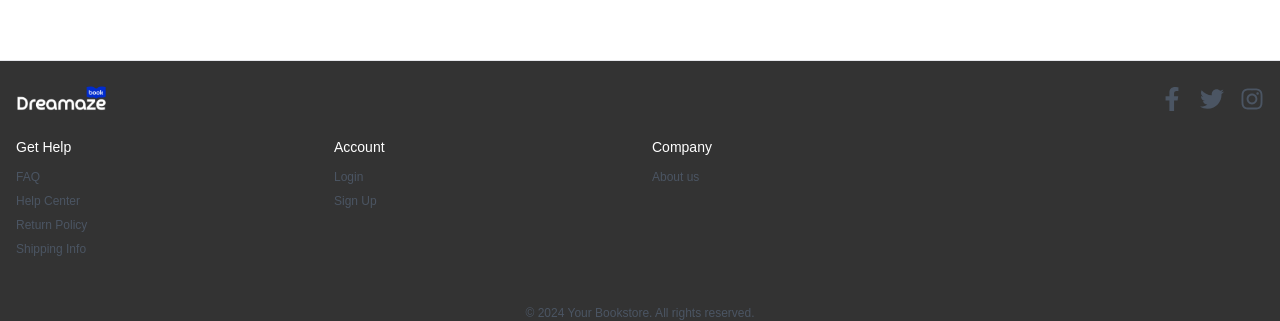
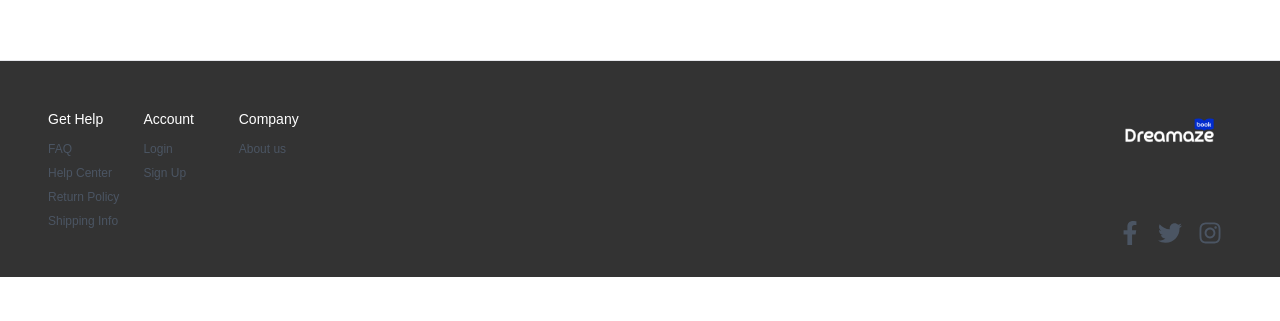
Before and after one commit to Dreamazebook/dreamazebook-frontend, a Next.js app: page / in a window 1280 px wide. Shown: the part 812-1133 px from the top of the page. After the commit the page ends 1089 px from the top, so only its background shows below. Built offline with nearby package versions, Linux system fonts and the light colour scheme.

Commit message:
desktop footer style

```diff
--- a/app/components/Footer.tsx
+++ b/app/components/Footer.tsx
@@ -35,8 +35,8 @@ const MENUS:Menus[] = [
 
 const Footer = () => {
   return (
-    <footer style={{backgroundColor: 'rgba(51, 51, 51, 1)'}} className="border-t border-gray-200">
-      <div className='flex items-center justify-between pt-4 pr-4'>
+    <footer style={{backgroundColor: 'rgba(51, 51, 51, 1)'}} className="border-t border-gray-200 md:flex md:justify-between md:flex-row-reverse md:p-8">
+      <div className='flex items-center justify-between pt-4 pr-4 md:flex-col'>
         <Image src="/logo-white.png" alt="logo" width={124} height={48} />
         <div className="flex gap-4">
           <a href="#" className="text-gray-600 hover:text-black">
@@ -51,7 +51,7 @@ const Footer = () => {
         </div>
       </div>
 
-      <div className="grid grid-cols-3 sm:grid-cols-4 gap-6 p-4">
+      <div className="grid grid-cols-3 gap-6 p-4">
 
 
         {MENUS.map((menu) => (
@@ -68,9 +68,6 @@ const Footer = () => {
 
 
       </div>
-      <div className="mt-8 text-center text-xs text-gray-600">
-        <p>&copy; {new Date().getFullYear()} Your Bookstore. All rights reserved.</p>
-      </div>
     </footer>
   );
 };
```
